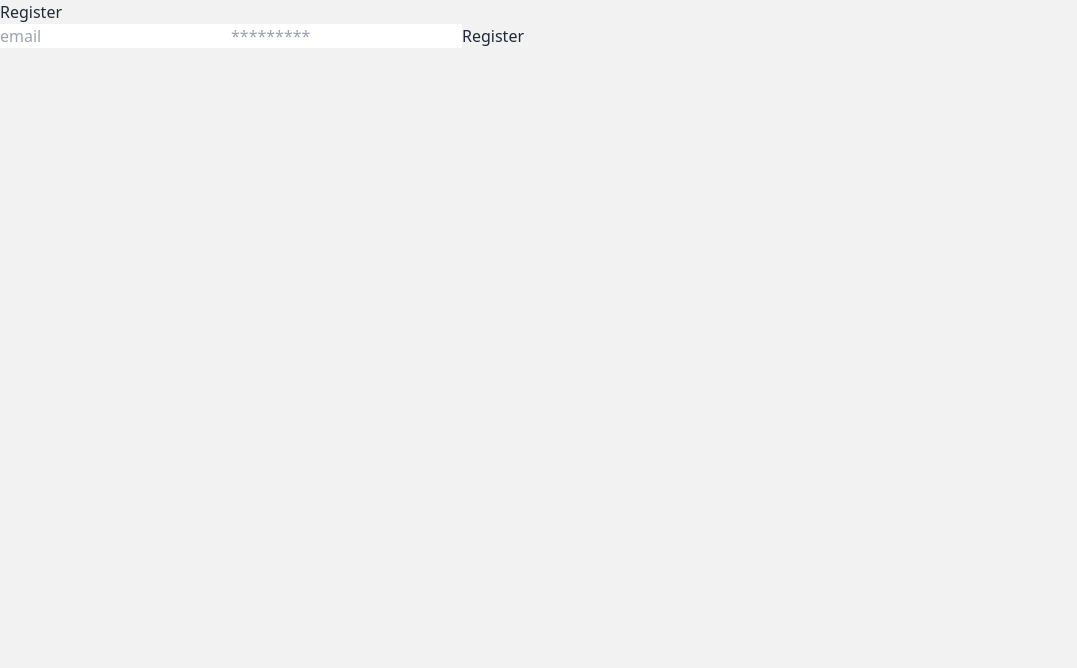
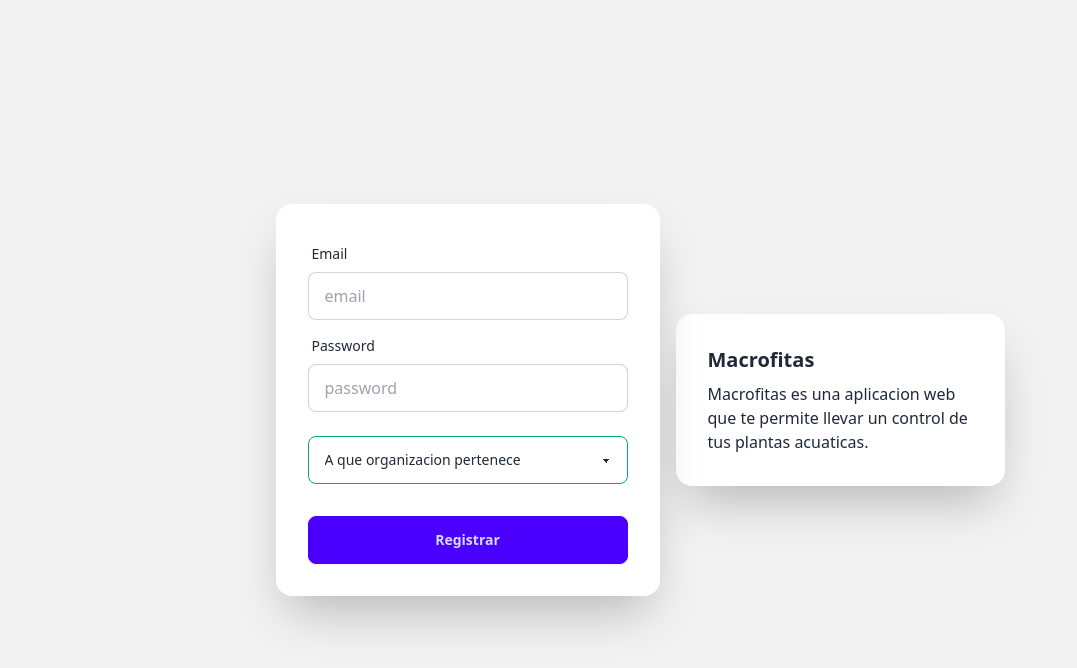
Before and after one commit to lukas-577/loginFirebase, a React (Vite) app: page /register in a window 1280 px wide. Shown: the top 668 px of the page, without its empty margins (0-1077 px from the left). Built offline with nearby package versions, Linux system fonts and the light colour scheme; no server answers.

Commit message:
css registro

```diff
--- a/src/components/NavBar.jsx
+++ b/src/components/NavBar.jsx
@@ -4,7 +4,7 @@ export default function NavBar() {
     return (
         <div className="fixed navbar bg-base-100">
             <div className="flex-1">
-                <a className="btn btn-ghost text-xl">daisyUI</a>
+                <a className="btn btn-ghost text-xl">Macrofitas</a>
             </div>
             <div className="flex-none gap-2">
                 <div className="form-control">
--- a/src/pages/Home/Login.jsx
+++ b/src/pages/Home/Login.jsx
@@ -64,7 +64,6 @@ function Login() {
 
   return (
     <>
-      <NavBar></NavBar>
       <div className="hero h-screen bg-base-200">
         <div className="hero-content flex-col lg:flex-row-reverse">
           <div className="text-center lg:text-left">
--- a/src/pages/Home/Register.jsx
+++ b/src/pages/Home/Register.jsx
@@ -48,15 +48,52 @@ function Register() {
 
 
     return (
-        <div>
-            {error && <h1>{error}</h1>}
-            <form onSubmit={handelSubmit}>
-                <h1>Register</h1>
-                <input type="email" name="email" placeholder="email" onChange={handleChange} />
-                <input type="password" name="password" placeholder="*********" onChange={handleChange} />
-                <button type="submit">Register</button>
-            </form>
-        </div>
+        <>
+
+            <div className="hero min-h-screen bg-base-200">
+                <div className="hero-content flex-col lg:flex-row-reverse">
+                    <div className="card flex-1 max-w-md w-full max-w-sm shadow-2xl bg-base-100">
+                        <div className="card-body">
+                            <h2 className="card-title">Macrofitas</h2>
+                            <p>Macrofitas es una aplicacion web que te permite llevar un control de tus plantas acuaticas.</p>
+                        </div>
+                    </div>
+                    <div className="card shrink-0 w-full max-w-sm shadow-2xl bg-base-100">
+                        {error && <div role="alert" className="alert alert-error">
+                            <svg xmlns="http://www.w3.org/2000/svg" className="stroke-current shrink-0 h-6 w-6" fill="none" viewBox="0 0 24 24"><path strokeLinecap="round" strokeLinejoin="round" strokeWidth="2" d="M10 14l2-2m0 0l2-2m-2 2l-2-2m2 2l2 2m7-2a9 9 0 11-18 0 9 9 0 0118 0z" /></svg>
+                            <span>{error}</span>
+                        </div>}
+                        <form className="card-body" onSubmit={handelSubmit}>
+                            <div className="form-control">
+                                <label className="label">
+                                    <span className="label-text">Email</span>
+                                </label>
+                                <input type="email" name="email" placeholder="email" className="input input-bordered" required onChange={handleChange} />
+                            </div>
+                            <div className="form-control">
+                                <label className="label">
+                                    <span className="label-text">Password</span>
+                                </label>
+                                <input type="password" name="password" placeholder="password" className="input input-bordered" onChange={handleChange} />
+                            </div>
+                            <div className="form-control mt-4">
+                                <select className="select select-success w-full max-w-xs" required>
+                                    <option disabled selected>A que organizacion pertenece</option>
+                                    <option>organizacion 1</option>
+                                    <option>organizacion 2</option>
+                                    <option>organizacion 3</option>
+                                    <option>organizacion 4</option>
+                                </select>
+                            </div>
+                            <div className="form-control mt-6">
+                                <button className="btn btn-primary">Registrar</button>
+                            </div>
+                        </form>
+                    </div>
+                </div>
+            </div>
+
+        </>
 
     )
 }
```
